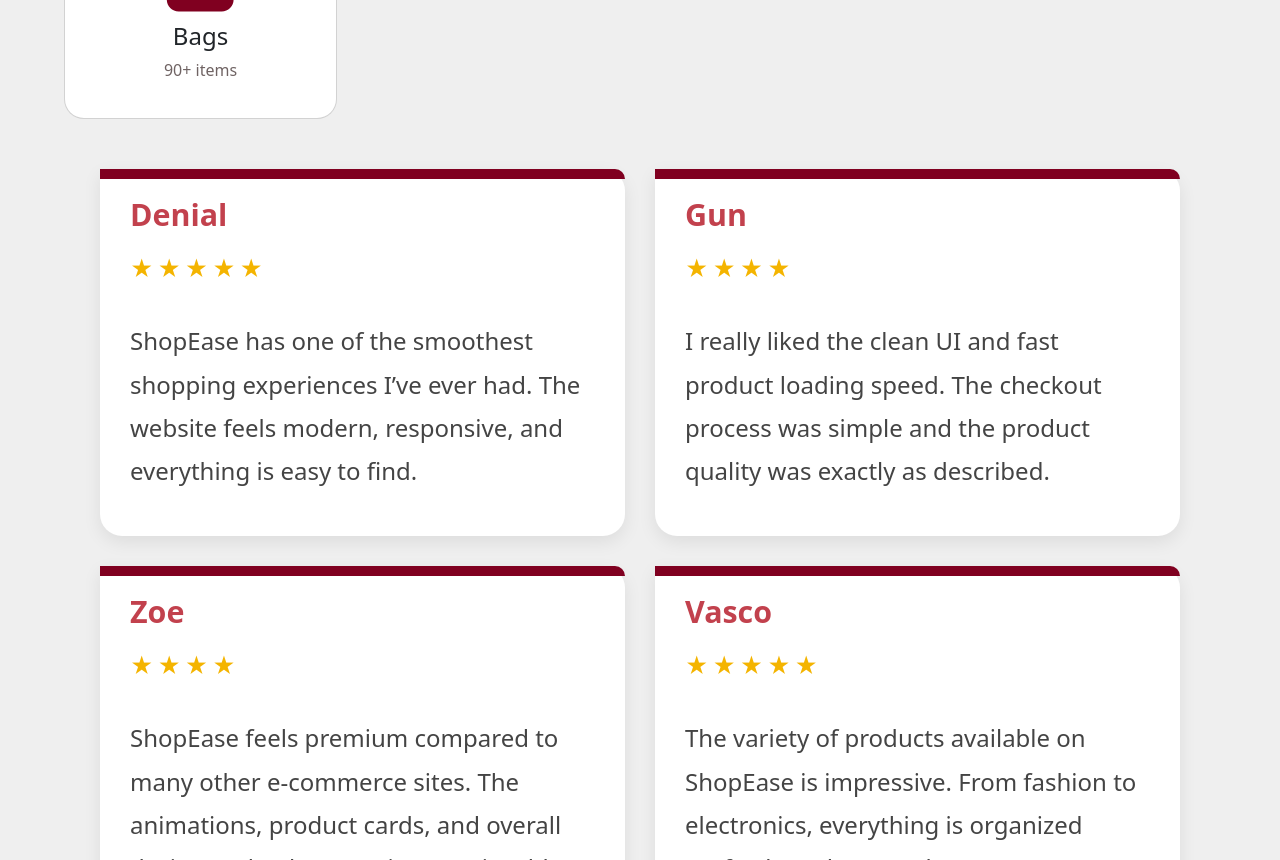
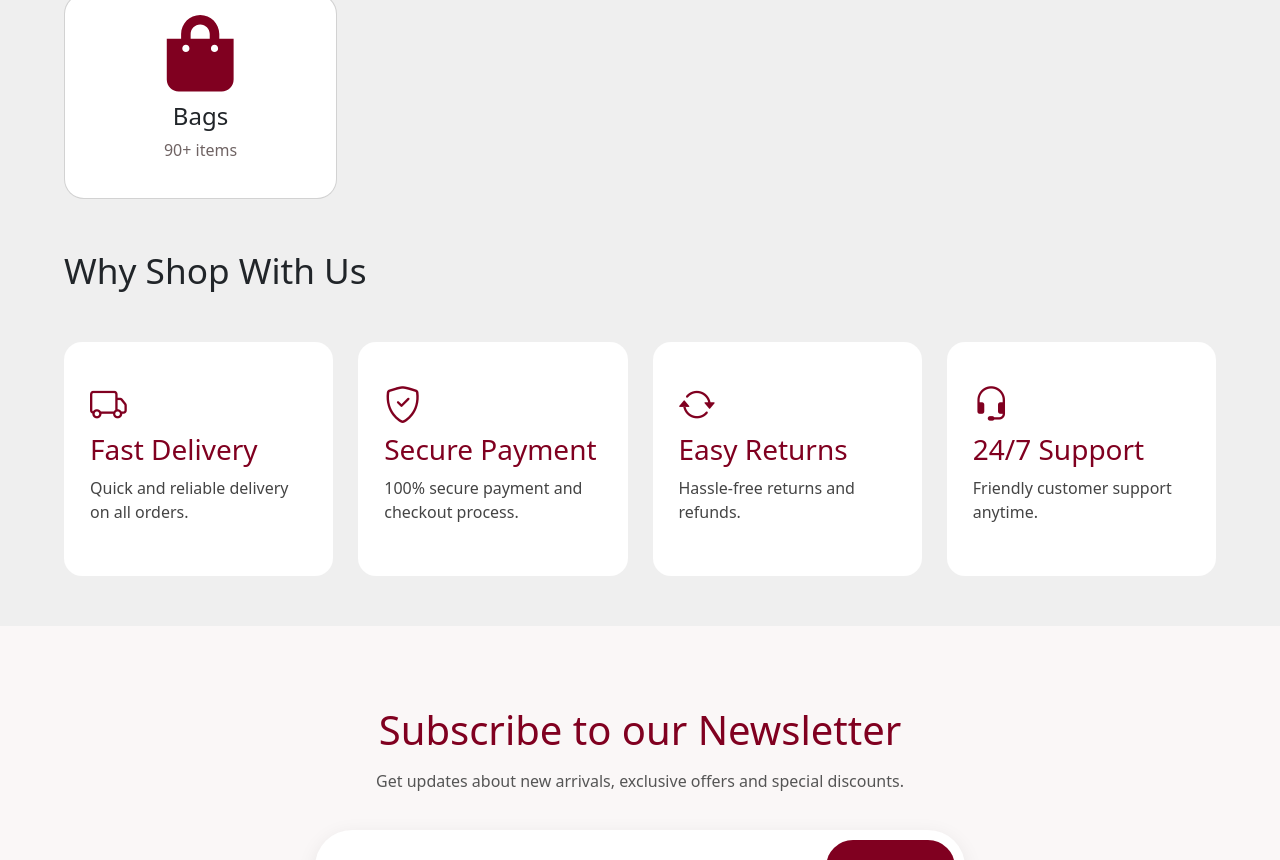
Before and after one commit to AmaanKhanGit/Shope-Ease, a React (Vite) app: page / in a window 1280 px wide. Shown: the part 1940-2800 px from the top of the page. Built offline with nearby package versions, Linux system fonts and the light colour scheme; no server answers.

Commit message:
added why shop us and news letter to homepage

```diff
--- a/src/App.css
+++ b/src/App.css
@@ -56,6 +56,7 @@ body {
 .section-heading {
   display: flex;
   justify-content: space-between;
+  margin-top: 50px;
   margin-bottom: 20px;
 }
 
--- /dev/null
+++ b/src/components/home/NewsLetter.css
@@ -0,0 +1,121 @@
+.newsletter {
+  width: 100%;
+  padding: 80px 8%;
+  margin-top: 50px;
+  background-color: #faf7f7;
+  text-align: center;
+}
+
+.newsletter-content h2 {
+  font-size: 2.5rem;
+  color: var(--mainColor);
+  margin-bottom: 15px;
+}
+
+.newsletter-content p {
+  max-width: 600px;
+  margin: auto;
+  color: #555;
+  line-height: 1.6;
+  margin-bottom: 35px;
+}
+
+.newsletter-form {
+  max-width: 650px;
+  margin: auto;
+  background-color: white;
+  border-radius: 60px;
+  padding: 10px;
+  display: flex;
+  align-items: center;
+  gap: 10px;
+  box-shadow: 0 5px 20px rgba(0, 0, 0, 0.08);
+}
+
+.newsletter-form input {
+  flex: 1;
+  border: none;
+  outline: none;
+  padding: 15px 20px;
+  font-size: 1rem;
+  background: transparent;
+}
+
+.newsletter-form button {
+  border: none;
+  background-color: var(--mainColor);
+  color: white;
+  padding: 15px 28px;
+  border-radius: 40px;
+  cursor: pointer;
+  transition: 0.3s ease;
+}
+
+.newsletter-form button:hover {
+  opacity: 0.9;
+  transform: scale(1.03);
+}
+
+.newsletter-features {
+  margin-top: 50px;
+  display: grid;
+  grid-template-columns: repeat(auto-fit, minmax(180px, 1fr));
+  gap: 20px;
+}
+
+.news-card {
+  background-color: white;
+  padding: 25px 20px;
+  border-radius: 18px;
+  transition: 0.3s ease;
+  box-shadow: 0 4px 15px rgba(0, 0, 0, 0.05);
+}
+
+.news-card:hover {
+  transform: translateY(-6px);
+}
+
+.news-card i {
+  font-size: 2rem;
+  color: var(--mainColor);
+  margin-bottom: 12px;
+}
+
+.news-card p {
+  color: #444;
+  font-weight: 500;
+}
+
+.best-wish {
+  display: inline-block;
+  margin-top: 45px;
+  color: var(--mainColor);
+  font-size: 1rem;
+  font-weight: 500;
+}
+
+/* RESPONSIVE DESIGN */
+
+@media (max-width: 768px) {
+  .newsletter {
+    padding: 60px 5%;
+  }
+
+  .newsletter-content h2 {
+    font-size: 2rem;
+  }
+
+  .newsletter-form {
+    flex-direction: column;
+    border-radius: 20px;
+  }
+
+  .newsletter-form input,
+  .newsletter-form button {
+    width: 100%;
+  }
+
+  .newsletter-form button {
+    border-radius: 12px;
+  }
+}
--- /dev/null
+++ b/src/components/home/NewsLetter.jsx
@@ -0,0 +1,54 @@
+import "./NewsLetter.css";
+
+const NewsLetter = () => {
+  const handleSubscribe = () => {
+    console.log("subscribed !");
+  };
+
+  return (
+    <section className="newsletter">
+      {/* heading + text */}
+      <div className="newsletter-content">
+        <h2>Subscribe to our Newsletter</h2>
+        <p>
+          Get updates about new arrivals, exclusive offers and special
+          discounts.
+        </p>
+      </div>
+
+      {/* form */}
+      <form className="newsletter-form">
+        <input type="email" placeholder="Enter your email" />
+        <button onClick={handleSubscribe}>Subscribe</button>
+      </form>
+
+      {/* attractive cards */}
+      <div className="newsletter-features">
+        <div className="news-card">
+          <i className="bi bi-tags"></i>
+          <p>Exclusive Offers</p>
+        </div>
+
+        <div className="news-card">
+          <i className="bi bi-box-seam"></i>
+          <p>New Arrivals</p>
+        </div>
+
+        <div className="news-card">
+          <i className="bi bi-percent"></i>
+          <p>Special Discounts</p>
+        </div>
+
+        <div className="news-card">
+          <i className="bi bi-bell"></i>
+          <p>Product Updates</p>
+        </div>
+      </div>
+
+      {/* bottom text */}
+      <span className="best-wish">Thanks for being part of our journey ❤</span>
+    </section>
+  );
+};
+
+export default NewsLetter;
--- a/src/components/home/Reviews.css
+++ /dev/null
@@ -1,85 +0,0 @@
-.review-cont {
-  display: grid;
-  grid-template-columns: repeat(auto-fit, minmax(350px, 1fr));
-  gap: 30px;
-  padding: 40px 100px;
-}
-
-/* EACH CARD */
-.review-content {
-  background: #fff;
-  border-radius: 0 22px 22px 22px;
-  padding: 28px 30px;
-  position: relative;
-  box-shadow: 0 6px 18px rgba(0, 0, 0, 0.08);
-  transition: all 0.3s ease;
-
-  display: flex;
-  flex-direction: column;
-  gap: 18px;
-}
-
-.review-content:hover {
-  transform: translateY(-6px);
-  box-shadow: 0 12px 26px rgba(0, 0, 0, 0.12);
-}
-
-/* TOP BURGUNDY STRIP */
-.review-content::before {
-  content: "";
-  position: absolute;
-  top: 0;
-  left: 0;
-  width: 100%;
-  height: 10px;
-  background: #800020;
-  border-radius: 0 22px 0 0;
-}
-
-.review-top {
-  display: flex;
-  align-items: center;
-  gap: 16px;
-  margin-top: 10px;
-}
-
-.reviewer-img {
-  width: 65px;
-  height: 65px;
-  border-radius: 50%;
-  overflow: hidden;
-  flex-shrink: 0;
-  border: 3px solid white;
-  box-shadow: 0 4px 10px rgba(0, 0, 0, 0.12);
-}
-
-.reviewer-img img {
-  width: 100%;
-  height: 100%;
-  object-fit: cover;
-}
-
-.reviewer-name {
-  font-size: 1.9rem;
-  font-weight: 600;
-  color: #c2414d;
-}
-
-.rating-stars {
-  color: #f4b400;
-  font-size: 1.4rem;
-  letter-spacing: 4px;
-}
-
-.review {
-  font-size: 1.5rem;
-  line-height: 1.8;
-  color: #444;
-}
-
-@media (max-width: 580px) {
-  .review-cont {
-    grid-template-columns: repeat(auto-fit, minmax(280px, 1fr));
-    padding: 80px 20px;
-  }
-}
--- a/src/components/home/Reviews.jsx
+++ /dev/null
@@ -1,62 +0,0 @@
-import "./Reviews.css";
-const Reviews = () => {
-  const reviews = [
-    {
-      id: 1,
-      reviewerName: "Denial",
-      rating: "★★★★★",
-      review:
-        "ShopEase has one of the smoothest shopping experiences I’ve ever had. The website feels modern, responsive, and everything is easy to find.",
-    },
-
-    {
-      id: 2,
-      reviewerName: "Gun",
-      rating: "★★★★",
-      review:
-        "I really liked the clean UI and fast product loading speed. The checkout process was simple and the product quality was exactly as described.",
-    },
-    {
-      id: 3,
-      reviewerName: "Zoe",
-      rating: "★★★★",
-      review:
-        "ShopEase feels premium compared to many other e-commerce sites. The animations, product cards, and overall design make the experience enjoyable.",
-    },
-
-    {
-      id: 4,
-      reviewerName: "Vasco",
-      rating: "★★★★★",
-      review:
-        "The variety of products available on ShopEase is impressive. From fashion to electronics, everything is organized perfectly and easy to browse.",
-    },
-
-    {
-      id: 5,
-      reviewerName: "Crystal",
-      rating: "★★★★★",
-      review:
-        "Customer support was quick to respond and very helpful. The website also works beautifully on mobile devices which made shopping even more convenient.",
-    },
-  ];
-  return (
-    <>
-      {/* //? <div className="review-head">
-          //?<h1>Our happy customers</h1>
-          //?</div>
-      */}
-      <div className="review-cont">
-        {reviews.map((review) => (
-          <div className="review-content" key={review.id}>
-            <h1 className="reviewer-name">{review.reviewerName}</h1>
-            <p className="rating-stars">{review.rating}</p>
-            <p className="review">{review.review}</p>
-          </div>
-        ))}
-      </div>
-    </>
-  );
-};
-
-export default Reviews;
--- /dev/null
+++ b/src/components/home/WhyShopUs.css
@@ -0,0 +1,46 @@
+.why-shop-us {
+  width: 90vw;
+  margin: 10px auto;
+  text-align: left;
+}
+
+.why-shop-us h2 {
+  font-size: 2.2rem;
+  margin-bottom: 50px;
+  margin-top: 50px;
+}
+
+.features {
+  display: grid;
+  grid-template-columns: repeat(auto-fit, minmax(230px, 1fr));
+  gap: 25px;
+}
+
+.feature-card {
+  background-color: #fff;
+  padding: 35px 25px;
+  border-radius: 18px;
+  transition: 0.3s ease;
+  border: 1px solid transparent;
+}
+
+.feature-card:hover {
+  transform: translateY(-6px);
+  border-color: var(--accentColor);
+}
+
+.feature-card i {
+  font-size: 2.3rem;
+  color: var(--mainColor);
+  margin-bottom: 18px;
+}
+
+.feature-card h3 {
+  color: var(--mainColor);
+  margin-bottom: 10px;
+}
+
+.feature-card p {
+  color: #444;
+  line-height: 1.5;
+}
--- /dev/null
+++ b/src/components/home/WhyShopUs.jsx
@@ -0,0 +1,38 @@
+import "./WhyShopUs.css";
+const WhyShopUs = () => {
+  return (
+    <>
+      <section className="why-shop-us">
+        <h2>Why Shop With Us</h2>
+
+        <div className="features">
+          <div className="feature-card">
+            <i className="bi bi-truck"></i>
+            <h3>Fast Delivery</h3>
+            <p>Quick and reliable delivery on all orders.</p>
+          </div>
+
+          <div className="feature-card">
+            <i className="bi bi-shield-check"></i>
+            <h3>Secure Payment</h3>
+            <p>100% secure payment and checkout process.</p>
+          </div>
+
+          <div className="feature-card">
+            <i className="bi bi-arrow-repeat"></i>
+            <h3>Easy Returns</h3>
+            <p>Hassle-free returns and refunds.</p>
+          </div>
+
+          <div className="feature-card">
+            <i className="bi bi-headset"></i>
+            <h3>24/7 Support</h3>
+            <p>Friendly customer support anytime.</p>
+          </div>
+        </div>
+      </section>
+    </>
+  );
+};
+
+export default WhyShopUs;
--- a/src/routes/Home.jsx
+++ b/src/routes/Home.jsx
@@ -1,7 +1,8 @@
 import Categories from "../components/home/Categories";
 import FeaturedProducts from "../components/home/FeaturedProducts";
 import Hero from "../components/home/Hero";
-import Reviews from "../components/home/Reviews";
+import NewsLetter from "../components/home/NewsLetter";
+import WhyShopUs from "../components/home/WhyShopUs";
 
 const Home = () => {
   return (
@@ -9,7 +10,8 @@ const Home = () => {
       <Hero />
       <FeaturedProducts />
       <Categories />
-      <Reviews />
+      <WhyShopUs />
+      <NewsLetter />
     </>
   );
 };
```
